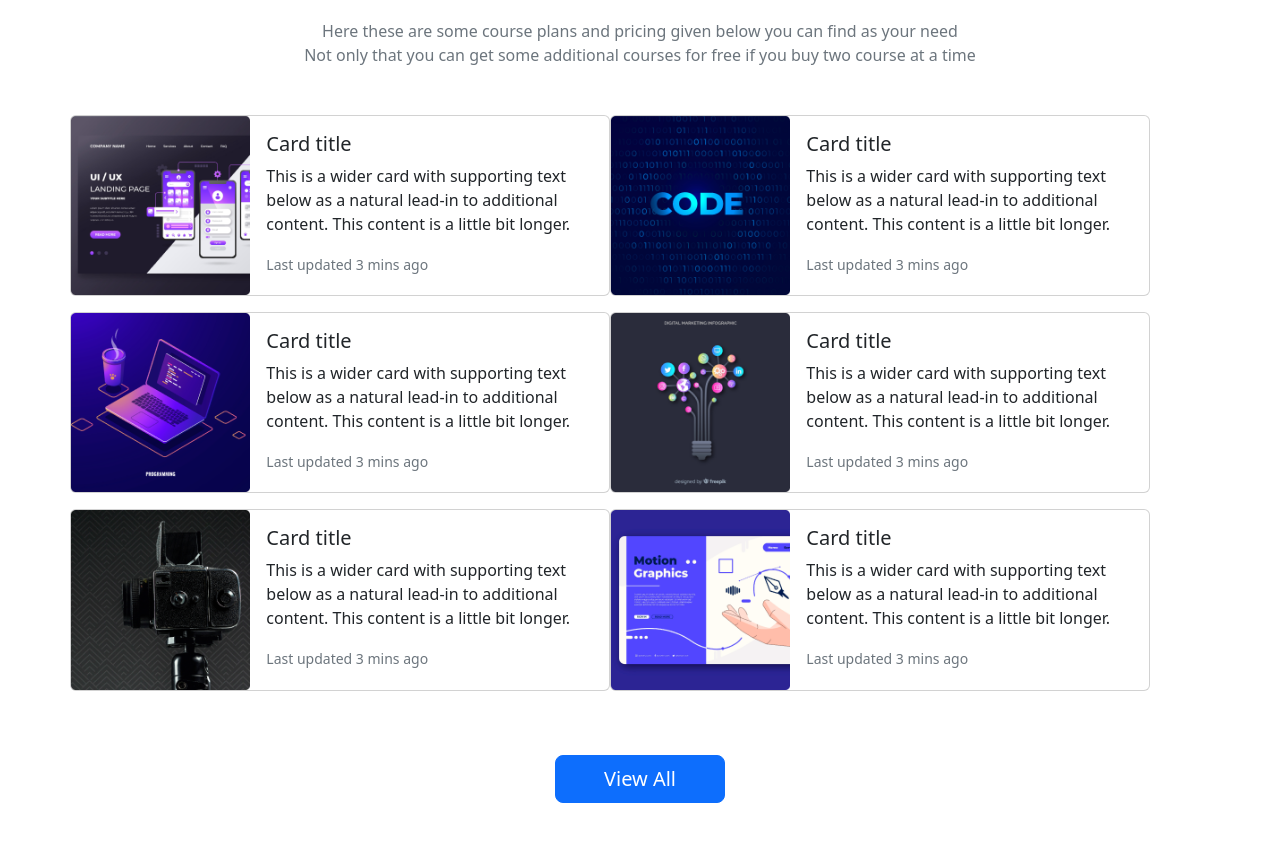
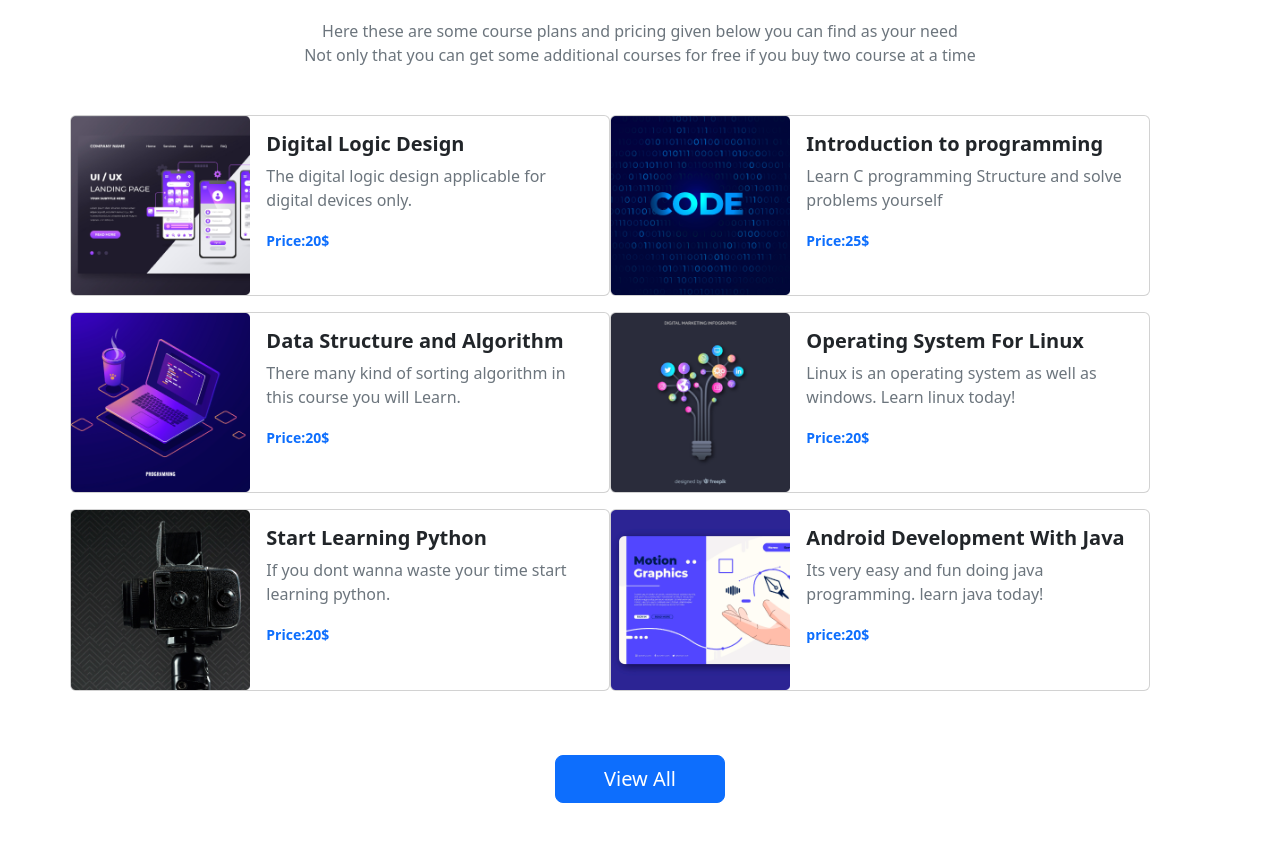
Before and after one commit to Foyjoonurrumy/third-assignment, a plain HTML site: page index.html in a window 1280 px wide. Shown: the part 957-1798 px from the top of the page. Drawn offline with nearby package versions, Linux system fonts and the light colour scheme.

Commit message:
last and final add

```diff
--- a/index.html
+++ b/index.html
@@ -56,7 +56,7 @@
                       <div class="carousel-item active ">
                         <img src="images/cover/cover-1.png" class="d-block w-100" alt="...">
                         <div class="carousel-caption d-block d-md-block mb-lg-5 pb-lg-5">
-                          <h1 >First slide label</h1>
+                          <h1 >Welcome to Edu Revolution</h1>
                           <p class="col-12">Some representative placeholder content for the first slide.</p>
                           <button class="btn btn-primary">Click Here</button>
                         </div>
@@ -64,7 +64,7 @@
                       <div class="carousel-item ">
                         <img src="images/cover/cover-2.jpg" class="d-block w-100" alt="...">
                         <div class="carousel-caption d-block d-md-block mb-lg-5 pb-lg-5">
-                          <h1>Second slide label</h1>
+                          <h1>Learn web development</h1>
                           <p>Some representative placeholder content for the second slide.</p>
                           <button class="btn btn-primary">Click Here</button>
                         </div>
@@ -72,7 +72,7 @@
                       <div class="carousel-item ">
                         <img src="images/cover/cover-3.jpg" class="d-block w-100" alt="...">
                         <div class="carousel-caption d-block d-md-block mb-lg-5 pb-lg-5">
-                          <h1>Third slide label</h1>
+                          <h1>Get some courses from us</h1>
                           <p>Some representative placeholder content for the third slide.</p>
                           <button class="btn btn-primary">Click Here</button>
                         </div>
@@ -105,13 +105,13 @@
       <div class="card mb-3 row gx-0" style="max-width: 540px;">
         <div class="row g-0">
           <div class="col-md-4">
-            <img src="images/course/course-1.png" class="img-fluid" rounded-start" alt="...">
+            <img src="images/course/course-1.png" class="img-fluid w-100" rounded-start" alt="...">
           </div>
           <div class="col-md-8">
             <div class="card-body">
-              <h5 class="card-title">Card title</h5>
-              <p class="card-text">This is a wider card with supporting text below as a natural lead-in to additional content. This content is a little bit longer.</p>
-              <p class="card-text"><small class="text-muted">Last updated 3 mins ago</small></p>
+              <h5 class="card-title fw-bold ">Digital Logic Design</h5>
+              <p class="card-text text-secondary">The digital logic design applicable for digital devices only.</p>
+              <p class="card-text text-primary fw-bold"><small>Price:20$</small></p>
             </div>
           </div>
         </div>
@@ -119,13 +119,13 @@
       <div class="card mb-3 row gx-0" style="max-width: 540px;">
         <div class="row g-0">
           <div class="col-md-4">
-            <img src="images/course/course-2.png" class="img-fluid" rounded-start" alt="...">
+            <img src="images/course/course-2.png" class="img-fluid w-100" rounded-start" alt="...">
           </div>
           <div class="col-md-8">
             <div class="card-body">
-              <h5 class="card-title">Card title</h5>
-              <p class="card-text">This is a wider card with supporting text below as a natural lead-in to additional content. This content is a little bit longer.</p>
-              <p class="card-text"><small class="text-muted">Last updated 3 mins ago</small></p>
+              <h5 class="card-title fw-bold">Introduction to programming</h5>
+              <p class="card-text text-secondary">Learn C programming Structure and solve problems yourself</p>
+              <p class="card-text text-primary fw-bold"><small class="card-text-muted">Price:25$</small></p>
             </div>
           </div>
         </div>
@@ -133,13 +133,13 @@
       <div class="card mb-3 row gx-0" style="max-width: 540px;">
         <div class="row g-0">
           <div class="col-md-4">
-            <img src="images/course/course-3.png" class="img-fluid" rounded-start" alt="...">
+            <img src="images/course/course-3.png" class="img-fluid w-100" rounded-start" alt="...">
           </div>
           <div class="col-md-8">
             <div class="card-body">
-              <h5 class="card-title">Card title</h5>
-              <p class="card-text">This is a wider card with supporting text below as a natural lead-in to additional content. This content is a little bit longer.</p>
-              <p class="card-text"><small class="text-muted">Last updated 3 mins ago</small></p>
+              <h5 class="card-title fw-bold">Data Structure and Algorithm</h5>
+              <p class="card-text text-secondary">There many kind of sorting algorithm in this course you will Learn.</p>
+              <p class="card-text text-primary fw-bold"><small>Price:20$</small></p>
             </div>
           </div>
         </div>
@@ -147,13 +147,13 @@
       <div class="card mb-3 row gx-0" style="max-width: 540px;">
         <div class="row g-0">
           <div class="col-md-4">
-            <img src="images/course/course-4.png" class="img-fluid" rounded-start" alt="...">
+            <img src="images/course/course-4.png" class="img-fluid w-100" rounded-start" alt="...">
           </div>
           <div class="col-md-8">
             <div class="card-body">
-              <h5 class="card-title">Card title</h5>
-              <p class="card-text">This is a wider card with supporting text below as a natural lead-in to additional content. This content is a little bit longer.</p>
-              <p class="card-text"><small class="text-muted">Last updated 3 mins ago</small></p>
+              <h5 class="card-title fw-bold">Operating System For Linux</h5>
+              <p class="card-text text-secondary">Linux is an operating system as well as windows. Learn linux today!</p>
+              <p class="card-text text-primary fw-bold"><small>Price:20$</small></p>
             </div>
           </div>
         </div>
@@ -161,13 +161,13 @@
       <div class="card mb-3 row gx-0" style="max-width: 540px;">
         <div class="row g-0">
           <div class="col-md-4">
-            <img src="images/course/course-5.png" class="img-fluid" rounded-start" alt="...">
+            <img src="images/course/course-5.png" class="img-fluid w-100" rounded-start" alt="...">
           </div>
           <div class="col-md-8">
             <div class="card-body">
-              <h5 class="card-title">Card title</h5>
-              <p class="card-text">This is a wider card with supporting text below as a natural lead-in to additional content. This content is a little bit longer.</p>
-              <p class="card-text"><small class="text-muted">Last updated 3 mins ago</small></p>
+              <h5 class="card-title fw-bold">Start Learning Python</h5>
+              <p class="card-text text-secondary">If you dont wanna waste your time start learning python.</p>
+              <p class="card-text text-primary fw-bold"><small>Price:20$</small></p>
             </div>
           </div>
         </div>
@@ -175,13 +175,13 @@
       <div class="card mb-3 row gx-0" style="max-width: 540px;">
         <div class="row g-0">
           <div class="col-md-4">
-            <img src="images/course/course-6.png" class="img-fluid" rounded-start" alt="...">
+            <img src="images/course/course-6.png" class="img-fluid w-100" rounded-start" alt="...">
           </div>
           <div class="col-md-8">
             <div class="card-body">
-              <h5 class="card-title">Card title</h5>
-              <p class="card-text">This is a wider card with supporting text below as a natural lead-in to additional content. This content is a little bit longer.</p>
-              <p class="card-text"><small class="text-muted">Last updated 3 mins ago</small></p>
+              <h5 class="card-title fw-bold">Android Development With Java</h5>
+              <p class="card-text text-secondary">Its very easy and fun doing java programming. learn java today!</p>
+              <p class="card-text text-primary fw-bold"><small>price:20$</small></p>
             </div>
           </div>
         </div>
```
